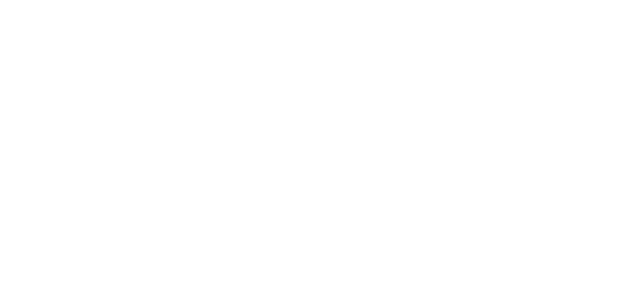
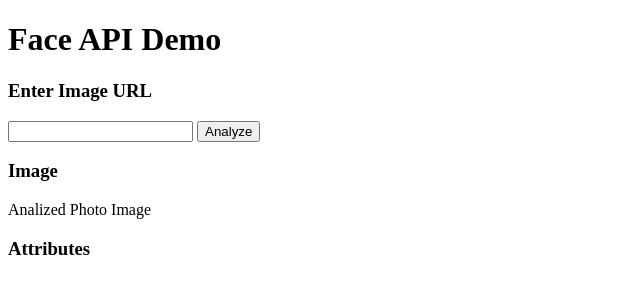
Before and after one commit to I3uckwheat/MSImageAPI, a plain HTML site: page index.html in a window 1280 px wide. Shown: the whole page, without its empty margins (0-640 px from the left). Drawn offline with Linux system fonts and the light colour scheme.

Commit message:
adds structure

```diff
--- a/index.html
+++ b/index.html
@@ -5,6 +5,23 @@
     <title>FaceAPI Demo</title>
   </head>
   <body>
+    <h1>Face API Demo</h1>
+    <div>
+      <h3>Enter Image URL</h3>
+      <input type="text" id="imageURL">
+      <button id="analyze">Analyze</button>
+    </div>
+    <div>
+      <h3>Image</h3>
+      <div id="analyzedPhoto">
+        <p>Analized Photo Image</p>
+      </div>
+      <div>
+        <h3>Attributes</h3>
+        <div id="attributes">
+        </div>
+      </div>
+    </div>
     <script src="faceAPI.js"></script>
   </body>
 </html>
```
